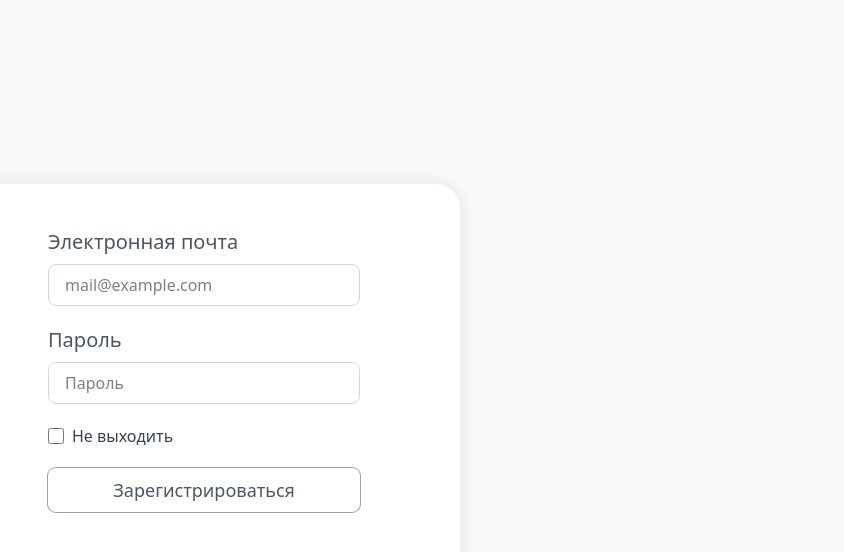
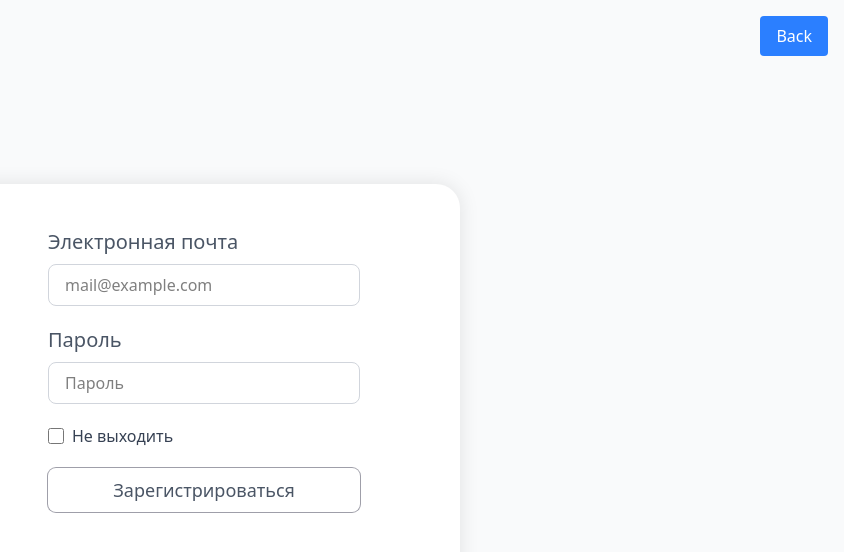
Before and after one commit to zxctilteddeadinsideghoul/so-testy, a React (Vite) app: page /auth in a window 1280 px wide. Shown: the top 552 px of the page, without its empty margins (436-1280 px from the left). Built offline with nearby package versions, Linux system fonts and the light colour scheme.

Commit message:
Back button

```diff
--- a/src/Components/Auth/AuthLayout.jsx
+++ b/src/Components/Auth/AuthLayout.jsx
@@ -1,19 +1,33 @@
 import { Outlet } from "react-router-dom";
-// import { Logo } from "../Logo/Logo";
+import { useNavigate } from "react-router-dom";
 
 /**
  * WelcomeLayout for 'Auth' page
  * @returns {JSX.Element} Page
  */
 export const AuthLayout = () => {
+    const navigate = useNavigate();
+
+    const handleBack = () => {
+        navigate("/");
+    };
+
     return (
-        <div className="flex justify-center items-center min-h-screen bg-gray-50">
-            <div className="w-full max-w-lg bg-white rounded-3xl shadow-[0px_0px_20px_0px_rgba(0,_0,_0,_0.1)] p-8">
-                <div className="flex flex-col items-center my-3">
-                    {/*<Logo className="h-30 w-55 mb-6" />*/}
-                    <Outlet />
+        <>
+            <div className="flex justify-center items-center min-h-screen bg-gray-50 relative">
+                <button
+                    className="absolute top-4 right-4 z-10 px-4 py-2 bg-blue-500 text-white rounded hover:bg-blue-600 transition-colors"
+                    onClick={handleBack}
+                >
+                    Back
+                </button>
+                <div className="w-full max-w-lg bg-white rounded-3xl shadow-[0px_0px_20px_0px_rgba(0,_0,_0,_0.1)] p-8">
+                    <div className="flex flex-col items-center my-3">
+                        {/*<Logo className="h-30 w-55 mb-6" />*/}
+                        <Outlet />
+                    </div>
                 </div>
             </div>
-        </div>
+        </>
     );
 };
--- a/src/Components/Header.jsx
+++ b/src/Components/Header.jsx
@@ -1,14 +1,17 @@
+import { useNavigate } from 'react-router-dom';
+
 // Header Component
 const Header = () => {
+    const navigate = useNavigate();
+
     return (
         <header className="p-6 flex justify-between items-center bg-white shadow-md">
             <h1 className="text-2xl font-bold text-indigo-700">So Testy</h1>
             <div className="flex gap-4">
-                <button className="px-4 py-2 bg-indigo-600 text-white font-medium rounded-md shadow-sm hover:bg-indigo-700 transition duration-300">
+                <button className="px-4 py-2 bg-indigo-600 text-white font-medium rounded-md shadow-sm hover:bg-indigo-700 transition duration-300"
+                onClick={() => navigate("/auth")}
+                >
                     Sign In
-                </button>
-                <button className="px-4 py-2 bg-green-600 text-white font-medium rounded-md shadow-sm hover:bg-green-700 transition duration-300">
-                    Register
                 </button>
             </div>
         </header>
```
